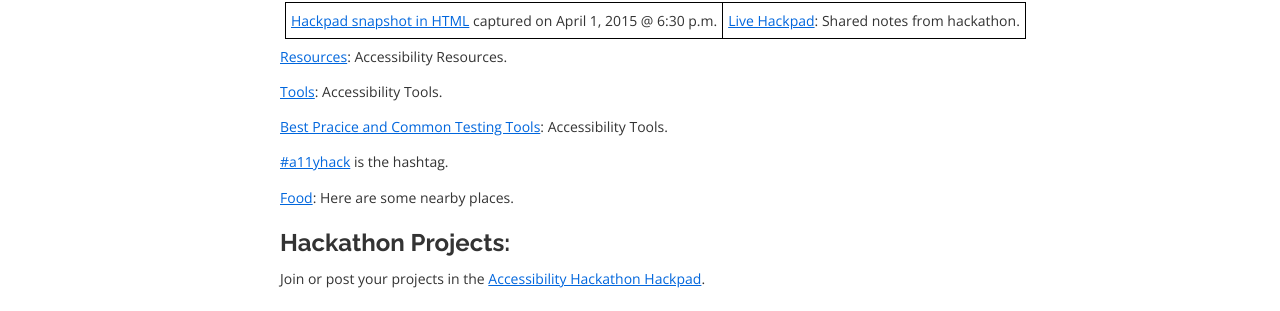
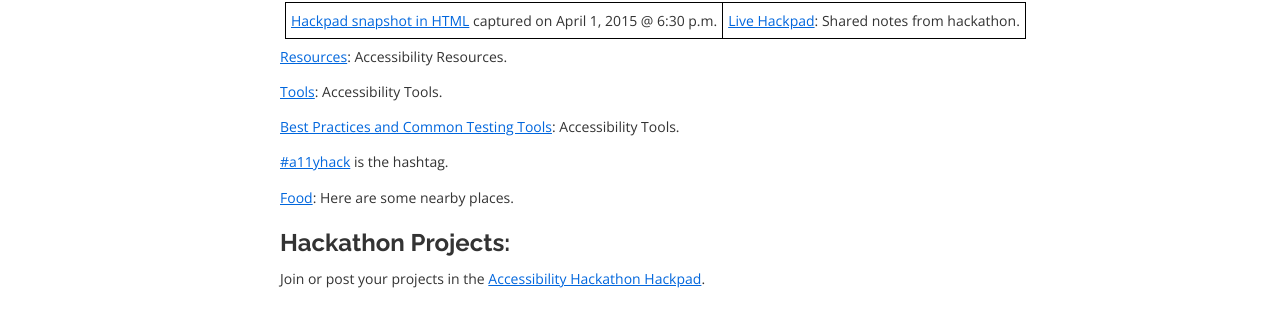
Before and after one commit to 18F/hackathons, a Jekyll site: the page built from pages/a11yhack.md, in a window 1280 px wide. Shown: the part 528-839 px from the top of the page. Built offline with Jekyll 4.4.1, drawn with Linux system fonts in a browser that asks for light colours; nearby versions of some CDN libraries; Markdown is read by kramdown in place of the engine named in the settings.

Commit message:
typos and broken links

```diff
--- a/pages/a11yhack.md
+++ b/pages/a11yhack.md
@@ -30,7 +30,7 @@
 
 [Tools]({{site.baseurl}}/a11yhack/tools): Accessibility Tools.
 
-[Best Pracice and Common Testing Tools](http://buyaccessible.gov/content/best-practice-library): Accessibility Tools.
+[Best Practices and Common Testing Tools](http://buyaccessible.gov/content/best-practice-library): Accessibility Tools.
 
 
 
@@ -53,7 +53,7 @@
 ### Follow us here:
 
 <i class="icon-twitter"></i> <a href="https://twitter.com/18f">Twitter @18F</a><br/><i class="icon-twitter"></i> <a href="https://twitter.com/DCLegalHackers">Twitter @DCLegalHackers</a><br/>
-<i class="icon-github2"></i> <a href="https://github.com/18f/hackathons/a11yhack">GitHub / 18F / hackathons / a11yhack</a><br/>
+<i class="icon-github2"></i> <a href="https://github.com/18F/hackathons/edit/gh-pages/pages/a11yhack.md">GitHub / 18F / hackathons / a11yhack</a><br/>
 <i class="icon-github2"></i> <a href="https://github.com/18f/accessibility">GitHub / 18F / accessibility</a>
 
 <script type="text/javascript">
```
